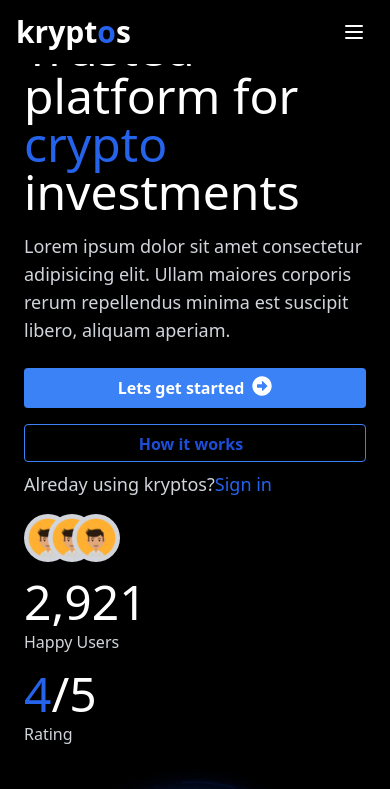
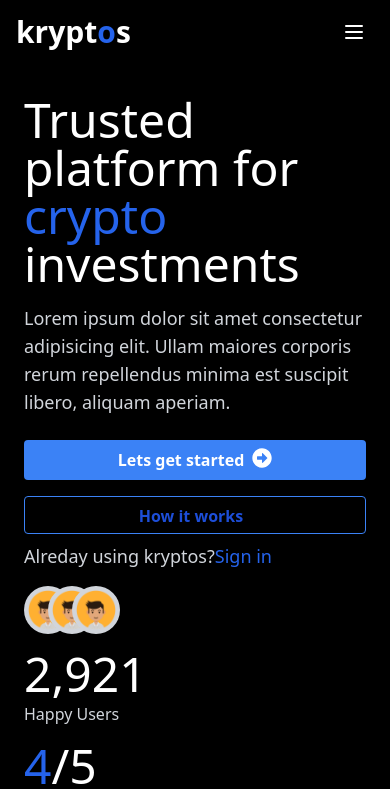
Before and after one commit to AakankshaJangid/kryptos, a React (Create React App) app: page / in a window 390 px wide. Shown: the top 789 px of the page. Built offline with nearby package versions, Linux system fonts and the light colour scheme.

Commit message:
mobile view updated

```diff
--- a/src/components/header/Header.jsx
+++ b/src/components/header/Header.jsx
@@ -4,10 +4,10 @@ import { avtars , userData , Button , ButtonOutLine , bitcoin,FaArrowAltCircleRi
 const Header = () => {
 
   return (
-    <div className="bg-black text-white p-6">
+    <div className="bg-black text-white p-6 pt-24">
       <div className="lg:flex  lg:justify-between lg:p-4 lg:gap-44">
         <div className="lg:flex lg:flex-col lg:w-2/4 md:text-center lg:text-left lg:justify-center ">
-          <h1 className="text-5xl font-sans mb-4 text-white type-text-output">
+          <h1 className="text-5xl font-sans mb-4 text-white type-text-output ">
             Trusted platform for <span className="text-blue-600">crypto</span>{" "}
             investments
           </h1>
```
